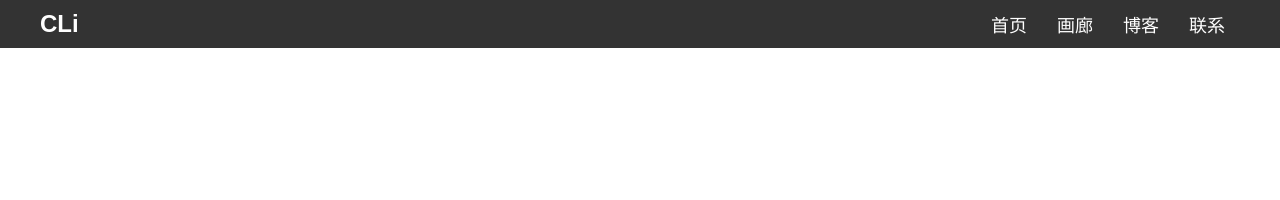
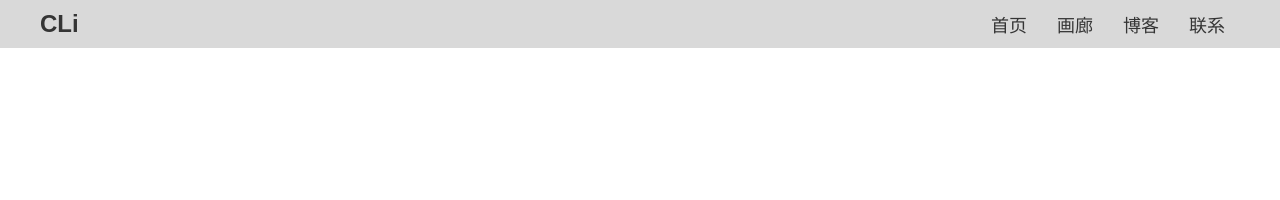
Before and after one commit to clllihub/Cli, a website: page index.html in a window 1280 px wide. Shown: the top 200 px of the page. Drawn offline with Linux system fonts and the light colour scheme; a script that the page names is missing.

Commit message:
Update main.css

```diff
--- a/css/main.css
+++ b/css/main.css
@@ -130,7 +130,7 @@
        /* 导航栏样式 */
        .navbar {
            width: 100%;
-           background-color: #333;
+           background-color: #d9d9d9;
            /* 导航栏背景颜色 */
            overflow: hidden;
        }
@@ -145,7 +145,7 @@
        }
 
        .nav-logo {
-           color: #fff;
+           color: #353535;
            /* LOGO 文字颜色 */
            text-decoration: none;
            font-size: 24px;
@@ -158,7 +158,7 @@
        }
 
        .nav-item {
-           color: #fff;
+           color: #353535;
            /* 导航项文字颜色 */
            text-decoration: none;
            padding: 0 15px;
@@ -213,7 +213,7 @@
        .navbar {
            width: 100%;
            /* 导航栏宽度占满整个屏幕宽 */
-           background-color: #333;
+           background-color: #d9d9d9;
            /* 导航栏背景颜色，可以根据您的需要修改 */
            position: fixed;
            /* 固定定位，使导航栏固定在顶部 */
@@ -241,7 +241,7 @@
        }
 
        .nav-logo {
-           color: #fff;
+           color: #353535;
            /* LOGO文字颜色 */
            text-decoration: none;
            /* 去除下划线 */
@@ -259,7 +259,7 @@
        }
 
        .nav-item {
-           color: #fff;
+           color: #353535;
            /* 导航项文字颜色 */
            text-decoration: none;
            /* 去除下划线 */
```
